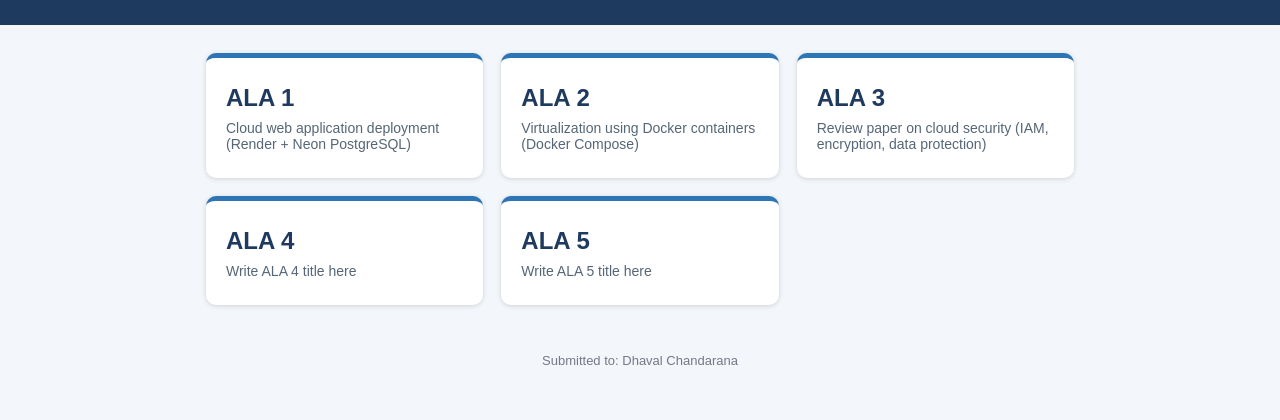
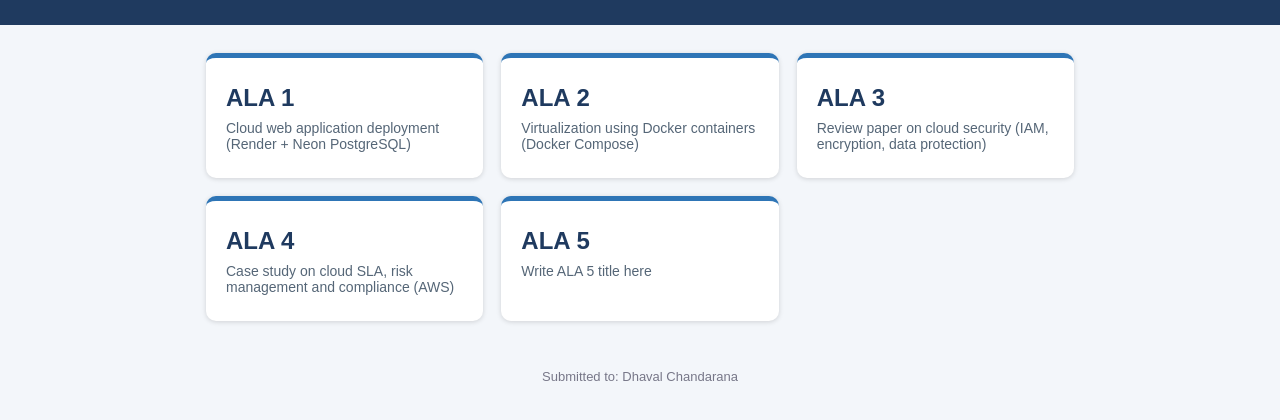
Before and after one commit to Jai-ni-sha/cloud-portal, a plain HTML site: page index.html in a window 1280 px wide. Shown: the part 88-508 px from the top of the page. Drawn offline with Linux system fonts and the light colour scheme.

Commit message:
index.html

```diff
--- a/index.html
+++ b/index.html
@@ -13,7 +13,7 @@
     <a class="card" href="ala1/index.html"><h2>ALA 1</h2><p>Cloud web application deployment (Render + Neon PostgreSQL)</p></a>
     <a class="card" href="ala2/index.html"><h2>ALA 2</h2><p>Virtualization using Docker containers (Docker Compose)</p></a>
     <a class="card" href="ala3/index.html"><h2>ALA 3</h2><p>Review paper on cloud security (IAM, encryption, data protection)</p></a>
-    <a class="card" href="ala4/index.html"><h2>ALA 4</h2><p>Write ALA 4 title here</p></a>
+      <a class="card" href="ala4/index.html"><h2>ALA 4</h2><p>Case study on cloud SLA, risk management and compliance (AWS)</p></a>
     <a class="card" href="ala5/index.html"><h2>ALA 5</h2><p>Write ALA 5 title here</p></a>
   </div>
 </main>
```
